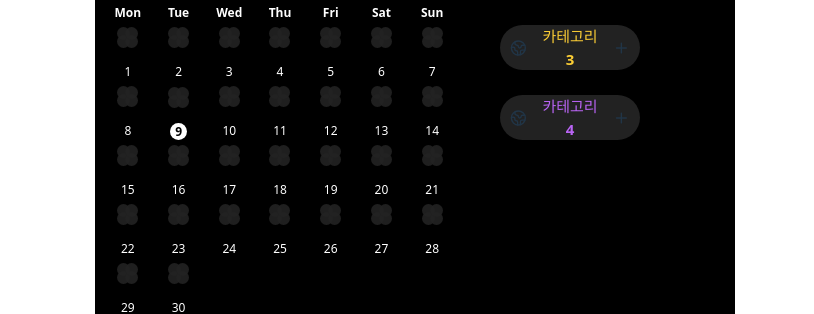
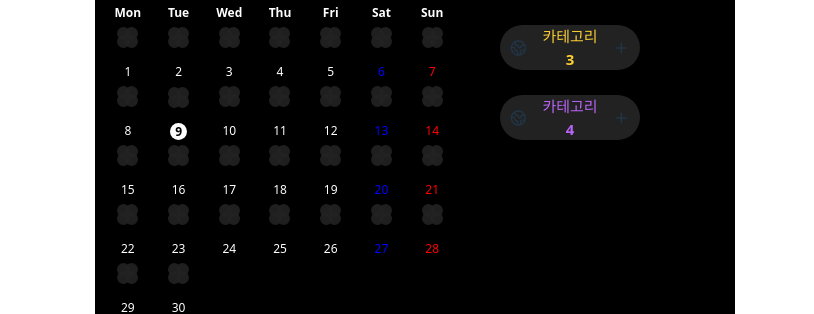
Before and after one commit to hyewon4052/todomate-clone, a React (Vite) app: page / in a window 1280 px wide. Shown: the part 155-469 px from the top of the page, without its empty margins (225-1039 px from the left). Built offline with nearby package versions, Linux system fonts and the light colour scheme.

Commit message:
토요일, 일요일일 경우 색 부여

```diff
--- a/src/components/Calendar.tsx
+++ b/src/components/Calendar.tsx
@@ -72,6 +72,10 @@ const Calendar = () => {
             (todo) => dayjs(todo.date).isSame(day, "day") && !todo.isdone
           ).length;
 
+          const dayOfWeek = day.day();
+          const dayColor =
+            dayOfWeek === 0 ? "red" : dayOfWeek === 6 ? "blue" : "white";
+
           return (
             <div
               key={day.toString()}
@@ -83,9 +87,9 @@ const Calendar = () => {
                 <TodoIcon />
               </div>
               {isSelected ? (
-                <div css={SelectedDate}>{day.date()}</div>
+                <div css={[SelectedDate, { color: "black" }]}>{day.date()}</div>
               ) : (
-                <div>{day.date()}</div>
+                <div style={{ color: dayColor }}>{day.date()}</div>
               )}
             </div>
           );
```
